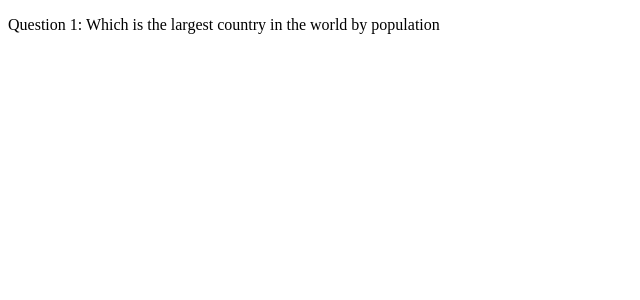
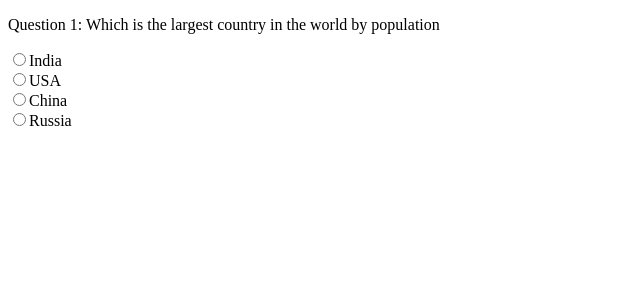
Before and after one commit to tomb7890/angular11-quiz, an Angular app: page / in a window 1280 px wide. Both pictures are taken after a click on the button "Start the Quiz". Shown: the top 300 px of the page, without its empty margins (0-640 px from the left). Built offline with nearby package versions, Linux system fonts and the light colour scheme.

Commit message:
Implement a group of radio buttons to allow user input

```diff
--- a/src/app/app.component.html
+++ b/src/app/app.component.html
@@ -10,6 +10,20 @@
 
     <div *ngSwitchDefault>
       <p>Question 1: Which is the largest country in the world by population</p>
+
+
+      <input type="radio" id="india" name="country" value="india">
+      <label for="india">India</label><br>
+
+      <input type="radio" id="usa" name="country" value="usa">
+      <label for="usa">USA</label><br>
+
+      <input type="radio" id="china" name="country" value="china">
+      <label for="china">China</label><br>
+
+      <input type="radio" id="russia" name="country" value="russia">
+      <label for="russia">Russia</label><br>
+
     </div>
   </div>
 
```
